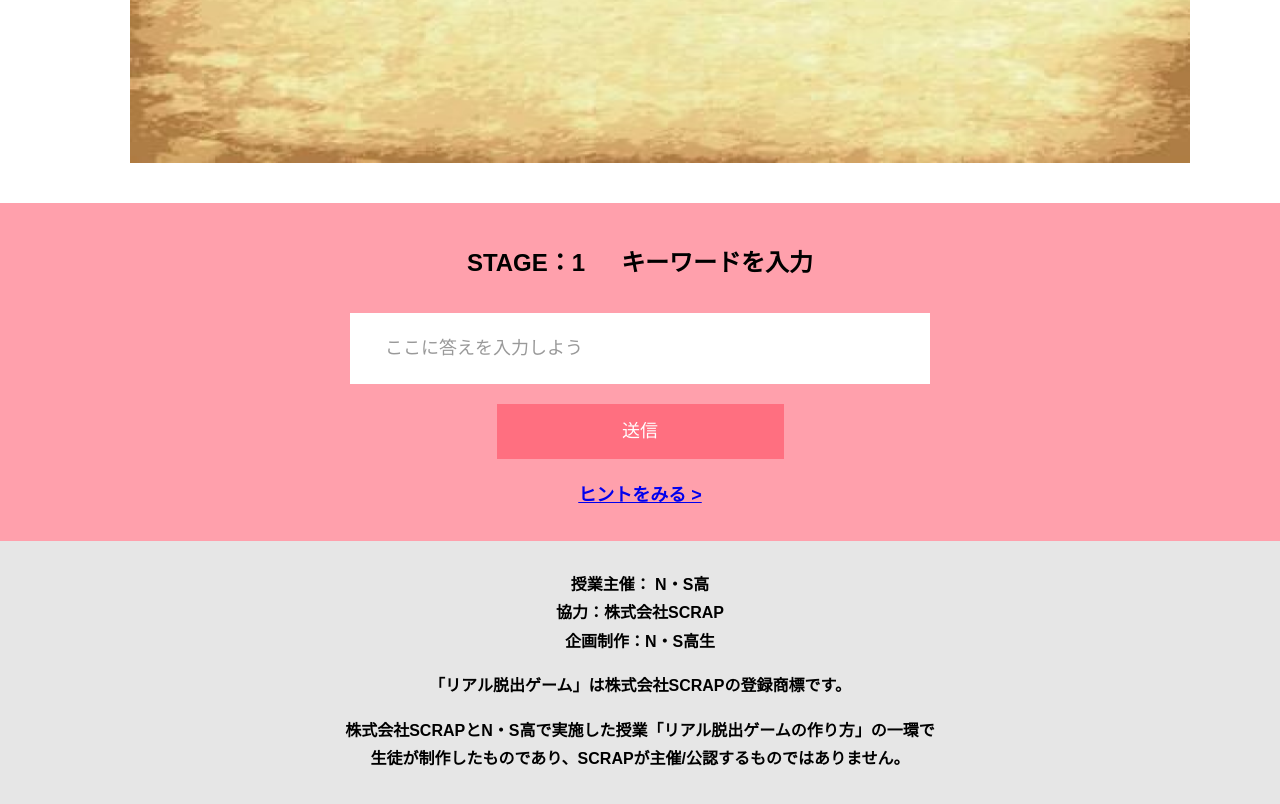
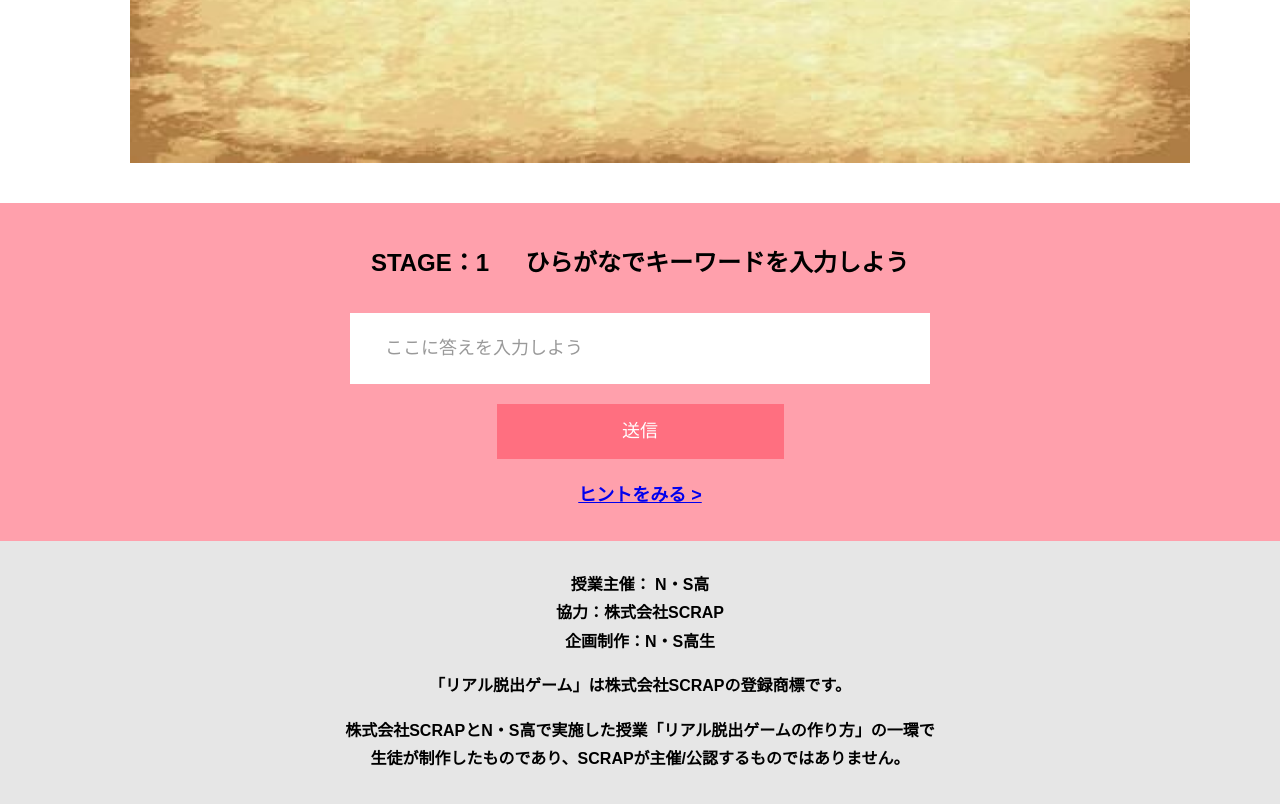
Before and after one commit to reirei01/alfa-yoyogi-F, a plain HTML site: page main.html in a window 1280 px wide. Shown: the part 979-1783 px from the top of the page. Drawn offline with nearby package versions, Linux system fonts and the light colour scheme.

Commit message:
Update main.html

```diff
--- a/main.html
+++ b/main.html
@@ -60,7 +60,7 @@ Youtube貼り付けここまで -->
         <!-- STAGE1解答入力セクション　ここから -->
         <section class="section bg-color--keycolor">
           <div class="container">
-            <h2 class="section-title"><span class="section-title__stage">STAGE：1</span>キーワードを入力</h2>
+            <h2 class="section-title"><span class="section-title__stage">STAGE：1</span>ひらがなでキーワードを入力しよう</h2>
             <!------------------------------------------------------------------------------------------------------------
               解答入力欄のコンポーネントです。入力欄・送信ボタン・エラーメッセージを表示します。
               v-bind:correct="correctAnswer['stage1']['q1']" は正解の解答を指します。
@@ -115,7 +115,7 @@ Youtube貼り付けここまで -->
           </div>
           <div class="stage-column__container section bg-color--keycolor">
             <div class="container">
-              <h2 class="section-title"><span class="section-title__stage">STAGE：2</span>キーワードを入力</h2>
+              <h2 class="section-title"><span class="section-title__stage">STAGE：2</span>ひらがなでキーワードを入力しよう</h2>
               <!-------------------------------------------------------------
                 class名"row"内のclass名"column"が横並びになります。
                 改行する場合は以下のように追加してください。
@@ -299,7 +299,7 @@ Youtube貼り付けここまで -->
           </div>
           <div class="stage-column__container section bg-color--keycolor">
             <div class="container">
-              <h2 class="section-title"><span class="section-title__stage">STAGE：5</span>キーワードを入力</h2>
+              <h2 class="section-title"><span class="section-title__stage">STAGE：5</span>漢字でキーワードを入力しよう</h2>
 
               <div class="row">
 
@@ -352,7 +352,7 @@ Youtube貼り付けここまで -->
           </div>
           <div class="stage-column__container section bg-color--keycolor">
             <div class="container">
-              <h2 class="section-title"><span class="section-title__stage">STAGE：6</span>キーワードを入力</h2>
+              <h2 class="section-title"><span class="section-title__stage">STAGE：6</span>漢字でキーワードを入力しよう</h2>
 
               <div class="row">
 
@@ -412,7 +412,7 @@ Youtube貼り付けここまで -->
         <!-- STAGE7解答入力セクションここから -->
         <section class="section bg-color--keycolor">
           <div class="container">
-            <h2 class="section-title"><span class="section-title__stage">STAGE：7</span>キーワードを入力</h2>
+            <h2 class="section-title"><span class="section-title__stage">STAGE：7</span>カタカナでキーワードを入力しよう!</h2>
             <!-----------------------------------------------------------------------------------------------------------------
               解答入力欄のコンポーネントです。
               v-on:answer-input="answerInput($event, 'stage3', 1, 'final')" は送信ボタンをクリックした時の動作を決める関数です。
```
